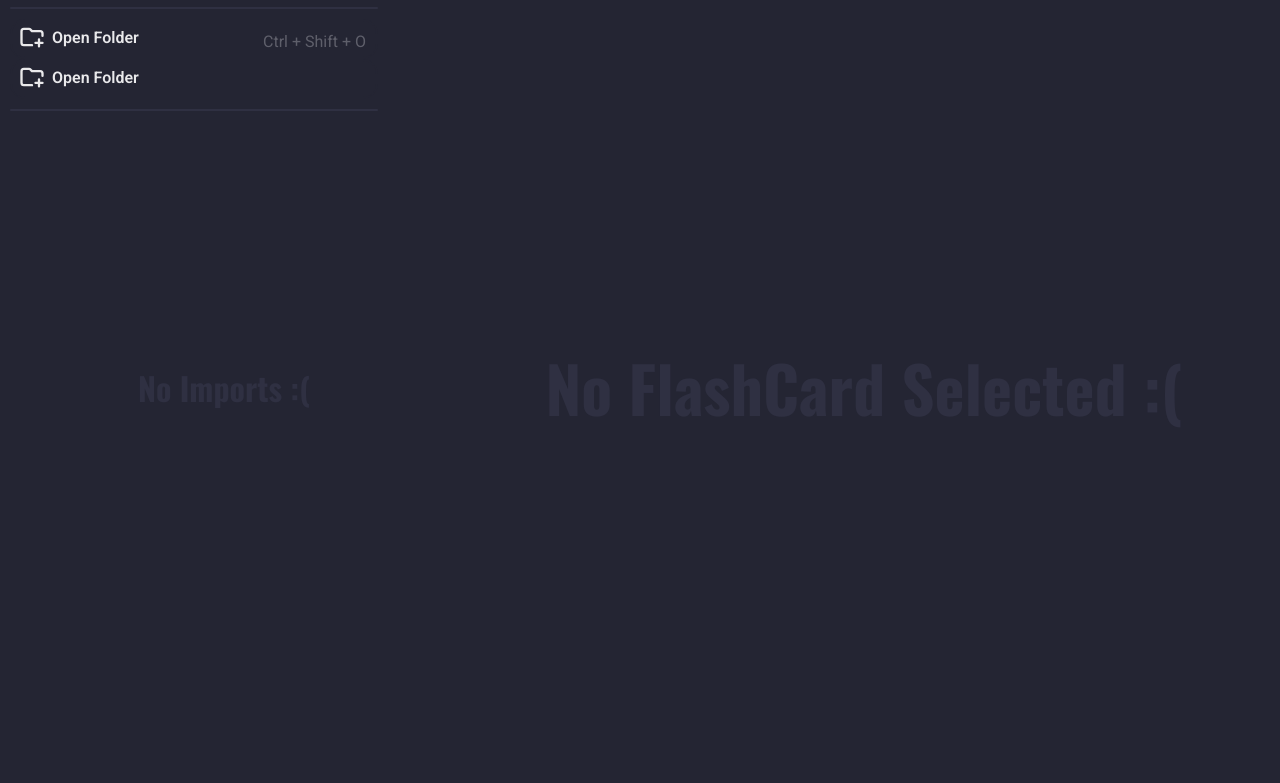
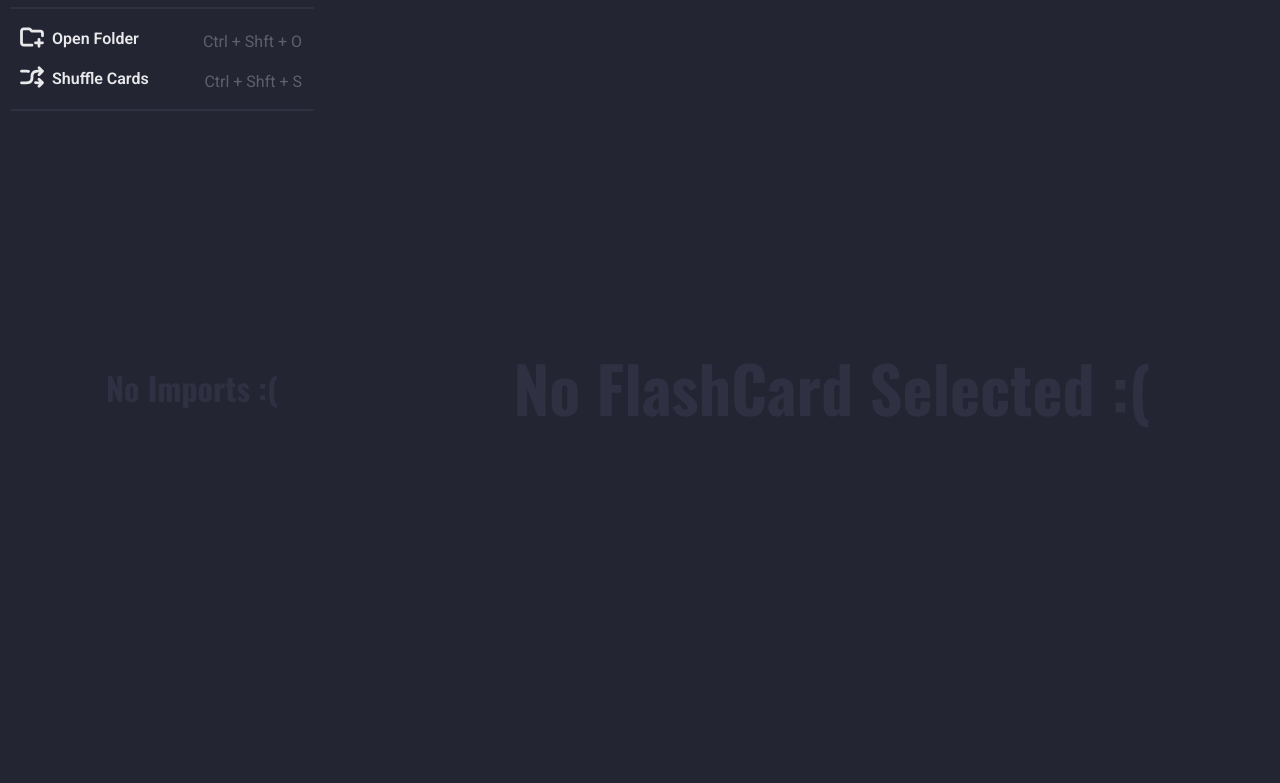
Before and after one commit to ShakeMeDeath/Flashcard-Project-Website, a plain HTML site: page flash card project.html in a window 1280 px wide. Shown: the part 63-846 px from the top of the page. Drawn offline with nearby package versions, Linux system fonts and the light colour scheme.

Commit message:
changed : tab Name added: shuffle btn shuffle function

```diff
--- a/Style_sheet.css
+++ b/Style_sheet.css
@@ -22,7 +22,7 @@ html {
 body {
         margin: 0;
         display: grid;
-        grid-template-columns: 25% 75%;
+        grid-template-columns: 20% 80%;
         width: 100vw;
         height: 100vh;
         overflow: hidden;
@@ -32,7 +32,7 @@ body {
 
 @media (max-width: 1400px) {
         body {
-                grid-template-columns: 35% 65%;
+                grid-template-columns: 30% 70%;
         }
 }
 
@@ -526,11 +526,15 @@ body {
         border-radius: 1px;
 }
 
-#import-card-btn {
+.sidebar-screen.btn-container {
         height: 40px;
         width: 100%;
+        transition: filter 0.2s;
+        background-color: var(--primary-back-color);
+        border: solid 2px var(--primary-back-color);
+        border-radius: 15px;
 }
-.import-card-btn-label {
+.sidebar-screen.btn-wrapper {
         font-size: 1rem;
         width: 100%;
         height: 100%;
@@ -538,39 +542,36 @@ body {
         grid-template-columns: 40px auto 1fr auto;
         grid-template-rows: 40px;
         user-select: none;
-        transition: filter 0.2s;
-        border-radius: 15px;
         font-weight: 600;
-        border: solid 2px var(--primary-back-color);
-        background-color: var(--primary-back-color);
 }
 .sidebar-btns-container {
         display: flex;
         flex-direction: column;
 }
-.import-btn-svg-wrapper {
+.sidebar-screen.btn-svg-wrapper {
         height: 40px;
         display: flex;
         justify-content: center;
         align-items: center;
 }
-.import-btn-svg-wrapper > svg {
+.sidebar-screen.btn-svg-wrapper > svg {
         scale: 0.7;
         position: relative;
         bottom: 4px;
 }
-.import-btn-title {
+.sidebar-screen.btn-title {
         font-family: "Roboto", sans-serif;
         position: relative;
-        top: 3px;
+        top: 4px;
         display: flex;
         align-items: center;
 }
-.import-btn-title > div {
+.sidebar-screen.btn-title > div {
+        text-align: center;
         position: relative;
         bottom: 6.5px;
 }
-.sidebar-keybind-tooltip {
+.sidebar-screen.keybind-tooltip {
         color: var(--secondary-front-color);
         opacity: 0.5;
         display: flex;
@@ -581,7 +582,7 @@ body {
         font-family: "Roboto", sans-serif;
 }
 
-.import-card-btn-label:hover {
+.sidebar-screen.btn-container:hover {
         filter: brightness(1.2);
         border: solid 2px var(--muted-back-color);
 }
--- a/flash card project.html
+++ b/flash card project.html
@@ -3,7 +3,7 @@
 <head>
         <meta charset="UTF-8">
         <meta name="viewport" content="width=device-width, initial-scale=1.0">
-        <title>Document</title>
+        <title>Flippy</title>
         <link rel="preconnect" href="https://fonts.googleapis.com">
         <link rel="preconnect" href="https://fonts.gstatic.com" crossorigin>
         <link href="https://fonts.googleapis.com/css2?family=Oswald:wght@200..700&family=Roboto:ital,wght@0,100..900;1,100..900&display=swap" rel="stylesheet">
@@ -24,25 +24,26 @@
                         </div>
                         <div class="sidebar-divisor"></div>
                         <div class="sidebar-btns-container">
-                                <div id="import-card-btn">
+                                <div class="sidebar-screen btn-container" id="import-card-btn">
                                         <input style="display: none;" type="file" id="open-folder-input" webkitdirectory directory multiple/>
-                                        <label for="open-folder-input" class="import-card-btn-label">
-                                                <div class="import-btn-svg-wrapper">
-                                                        <svg viewBox="0 0 24 24" fill="none" xmlns="http://www.w3.org/2000/svg"><g id="SVGRepo_bgCarrier" stroke-width="0"></g><g id="SVGRepo_tracerCarrier" stroke-linecap="round" stroke-linejoin="round"></g><g id="SVGRepo_iconCarrier"> <path d="M12 19H5C3.89543 19 3 18.1046 3 17V7C3 5.89543 3.89543 5 5 5H9.58579C9.851 5 10.1054 5.10536 10.2929 5.29289L12 7H19C20.1046 7 21 7.89543 21 9V11" stroke="currentcolor" stroke-width="2" stroke-linecap="round" stroke-linejoin="round"></path> <path d="M18 14V17M18 20V17M18 17H15M18 17H21" stroke="currentcolor" stroke-width="2" stroke-linecap="round" stroke-linejoin="round"></path> </g></svg>
+                                        <label for="open-folder-input" class="sidebar-screen btn-wrapper">
+                                                <div class="sidebar-screen btn-svg-wrapper">
+                                                        <svg viewBox="0 0 24 24" fill="none" xmlns="http://www.w3.org/2000/svg"><g id="SVGRepo_bgCarrier" stroke-width="0"></g><g id="SVGRepo_tracerCarrier" stroke-linecap="round" stroke-linejoin="round"></g><g id="SVGRepo_iconCarrier"> <path d="M12 19H5C3.89543 19 3 18.1046 3 17V7C3 5.89543 3.89543 5 5 5H9.58579C9.851 5 10.1054 5.10536 10.2929 5.29289L12 7H19C20.1046 7 21 7.89543 21 9V11" stroke="currentcolor" stroke-width="2.4" stroke-linecap="round" stroke-linejoin="round"></path> <path d="M18 14V17M18 20V17M18 17H15M18 17H21" stroke="currentcolor" stroke-width="2.4" stroke-linecap="round" stroke-linejoin="round"></path> </g></svg>
                                                 </div>
-                                                <div class="import-btn-title"><div>Open Folder</div></div>
+                                                <div class="sidebar-screen btn-title"><div>Open Folder</div></div>
                                                 <div></div>
-                                                <div class="sidebar-keybind-tooltip">Ctrl + Shift + O</div>
+                                                <div class="sidebar-screen keybind-tooltip">Ctrl + Shft + O</div>
                                         </label>
                                 </div>
-                                <div id="import-card-btn">
-                                        <input style="display: none;" type="file" id="open-folder-input" webkitdirectory directory multiple/>
-                                        <label for="open-folder-input" class="import-card-btn-label">
-                                                <div class="import-btn-svg-wrapper">
-                                                        <svg viewBox="0 0 24 24" fill="none" xmlns="http://www.w3.org/2000/svg"><g id="SVGRepo_bgCarrier" stroke-width="0"></g><g id="SVGRepo_tracerCarrier" stroke-linecap="round" stroke-linejoin="round"></g><g id="SVGRepo_iconCarrier"> <path d="M12 19H5C3.89543 19 3 18.1046 3 17V7C3 5.89543 3.89543 5 5 5H9.58579C9.851 5 10.1054 5.10536 10.2929 5.29289L12 7H19C20.1046 7 21 7.89543 21 9V11" stroke="currentcolor" stroke-width="2" stroke-linecap="round" stroke-linejoin="round"></path> <path d="M18 14V17M18 20V17M18 17H15M18 17H21" stroke="currentcolor" stroke-width="2" stroke-linecap="round" stroke-linejoin="round"></path> </g></svg>
+                                <div class="sidebar-screen btn-container" id="shuffle-card-btn">
+                                        <div for="open-folder-input" class="sidebar-screen btn-wrapper">
+                                                <div class="sidebar-screen btn-svg-wrapper">
+                                                        <svg viewBox="0 0 24 24" fill="none" xmlns="http://www.w3.org/2000/svg"><g id="SVGRepo_bgCarrier" stroke-width="0"></g><g id="SVGRepo_tracerCarrier" stroke-linecap="round" stroke-linejoin="round"></g><g id="SVGRepo_iconCarrier"> <path d="M18 4L21 7M21 7L18 10M21 7H17C16.0707 7 15.606 7 15.2196 7.07686C13.6329 7.39249 12.3925 8.63288 12.0769 10.2196C12 10.606 12 11.0707 12 12C12 12.9293 12 13.394 11.9231 13.7804C11.6075 15.3671 10.3671 16.6075 8.78036 16.9231C8.39397 17 7.92931 17 7 17H3M18 20L21 17M21 17L18 14M21 17H17C16.0707 17 15.606 17 15.2196 16.9231C15.1457 16.9084 15.0724 16.8917 15 16.873M3 7H7C7.92931 7 8.39397 7 8.78036 7.07686C8.85435 7.09158 8.92758 7.1083 9 7.12698" stroke="currentcolor" stroke-width="2.4" stroke-linecap="round" stroke-linejoin="round"></path> </g></svg>
                                                 </div>
-                                                <div class="import-btn-title"><div>Open Folder</div></div>
-                                        </label>
+                                                <div class="sidebar-screen btn-title"><div>Shuffle Cards</div></div>
+                                                <div></div>
+                                                <div class="sidebar-screen keybind-tooltip">Ctrl + Shft + S</div>
+                                        </div>
                                 </div>
                         </div>
                         <div class="sidebar-divisor"></div>
--- a/js.js
+++ b/js.js
@@ -33,10 +33,44 @@ toggleHide(card_ui_wrapper, true)
 
 let open_folder_input = document.getElementById("open-folder-input");
 
+let shuffle_btn = document.getElementById("shuffle-card-btn");
+
 let loaded_flashcards_files = {
         CARD_FILES: null,
         CARD_SET_LIST: [],
         FILES_CONTAINER_ELEMENT: document.querySelector(".card-list-container"),
+}
+
+function getRandomInt(max) {
+        return Math.floor(Math.random() * max);
+}
+
+function createShuffleMap(card_set) {
+        // generate random map list
+        const arr = [];
+
+        for (let i = 0; i < card_set.length; i++) {
+                arr.push(i);
+        }
+
+        // Fisher–Yates shuffle
+        for (let i = arr.length - 1; i > 0; i--) {
+                const j = Math.floor(Math.random() * (i + 1));
+                [arr[i], arr[j]] = [arr[j], arr[i]];
+        }
+
+        return arr;
+}
+
+function shuffleCards(card_set) {
+        let random_shuffle = createShuffleMap(card_set);
+        let new_card_set = structuredClone(card_set);
+
+        for (let i = 0; i < card_set.length; i++) {
+                new_card_set[i] = card_set[random_shuffle[i]]
+        }
+
+        return new_card_set
 }
 
 function generateCardSet_WithIndex(cardset_progression) {
@@ -327,6 +361,13 @@ function loadCardFiles() {
         }
 }
 
+document.addEventListener("keydown", event => {
+        if (event.ctrlKey && event.shiftKey && event.key === "O") {
+                event.preventDefault();
+                open_folder_input.click();
+        }
+});
+
 open_folder_input.addEventListener("change", async (e) => {
         loaded_flashcards_files.CARD_FILES = e.target.files;
         loaded_flashcards_files.CARD_SET_LIST = [];
@@ -340,3 +381,22 @@ open_folder_input.addEventListener("change", async (e) => {
         }
         loadCardFiles()
 });
+
+shuffle_btn.addEventListener("click", function () {
+        if (loaded_flashcards_files.CARD_FILES !== null) {
+                if (loaded_card.CARD_SET !== null) {
+                        if (isMenuBlocking() === false) {
+                                let shuffled_set = shuffleCards(loaded_card.CARD_SET)
+
+                                changeFlashcardSet(shuffled_set, "Shuffled")
+                        }
+                }
+        }
+});
+
+document.addEventListener("keydown", event => {
+        if (event.ctrlKey && event.shiftKey && event.key === "S") {
+                event.preventDefault();
+                shuffle_btn.click();
+        }
+});
```
